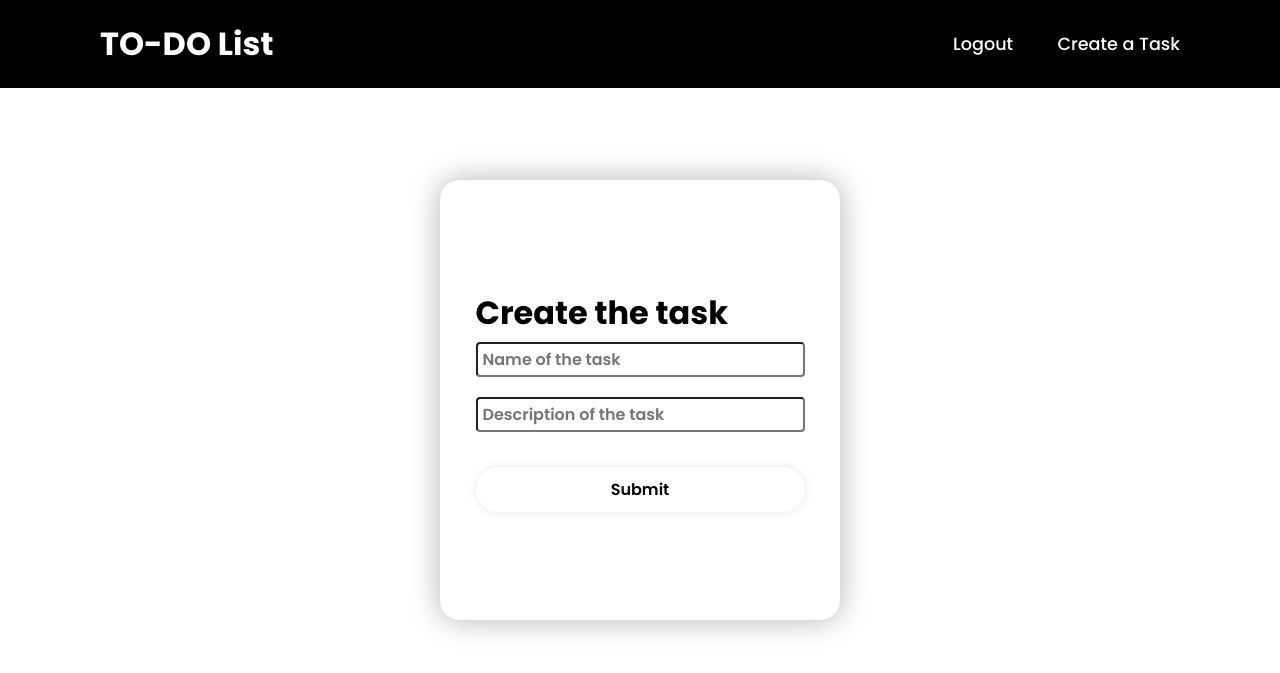
After one commit to Derich1/To-Do-List, a Flask app: page /task in a window 1280 px wide. The commit adds this page. Shown: the top 673 px of the page. Run offline with Flask 3, Linux system fonts and the light colour scheme; a user stored in the database is signed in.

Commit message:
ajeitando

```diff
--- a/TO-DOLIST/app.py
+++ b/TO-DOLIST/app.py
@@ -28,7 +28,14 @@ def after_request(response):
 @app.route("/")
 @login_required
 def index():
-    return render_template("index.html")
+    conn = get_db()
+    cursor = conn.cursor()
+    user_id = session.get('user_id')
+    cursor.execute("SELECT task FROM tasks WHERE user_id = ?", (request.form.get("user_id"),))
+    tasks = cursor.fetchall()
+    conn.close()
+
+    return render_template("index.html", tasks=tasks)
 
 if __name__ == '__main__':
     app.run()
@@ -101,3 +108,18 @@ def register():
             return apology("This username already exists")
     else:
         return render_template("register.html")
+
+
+@app.route("/task", methods =["GET", "POST"])
+@login_required
+def task():
+    if request.method == "GET":
+        return render_template("task.html")
+
+    else:
+        conn = get_db()
+        cursor = conn.cursor()
+        cursor.execute("INSERT INTO tasks (user_id, task_title, task) VALUES (?, ?, ?)", ("user_id", "task_title", "task"))
+        conn.commit()
+        conn.close()
+        return redirect("/")
--- a/TO-DOLIST/templates/layout.html
+++ b/TO-DOLIST/templates/layout.html
@@ -17,6 +17,7 @@
             <nav class="navigation">
                     {% if session["user_id"] %}
                         <a href="/logout">Logout</a>
+                        <a href="/task">Create a Task</a>
                     {% else %}
                         <a href="/register">Register</a>
                         <a href="/login">Login</a>
--- /dev/null
+++ b/TO-DOLIST/templates/task.html
@@ -0,0 +1,24 @@
+{% extends "layout.html" %}
+
+{% block title %}
+    Create Task
+{% endblock %}
+
+
+{% block main %}
+    <div class="wrapper">
+        <div class="for-box login">
+            <h1>Create the task</h1>
+            <form action="/task" method="post">
+                <div class="input-box">
+                    <input autocomplete="off" placeholder="Name of the task" type="text" required>
+                </div>
+                <div class="input-box">
+                    <input type="text" placeholder="Description of the task" required>
+                </div>
+                <button class="btn" type="submit">Submit</button>
+            </form>
+        </div>
+    </div>
+
+{% endblock %}
```
Also changed, not shown: TO-DOLIST/templates/index.html (+9 -2 lines), TO-DOLIST/project.db, 6 other files.
